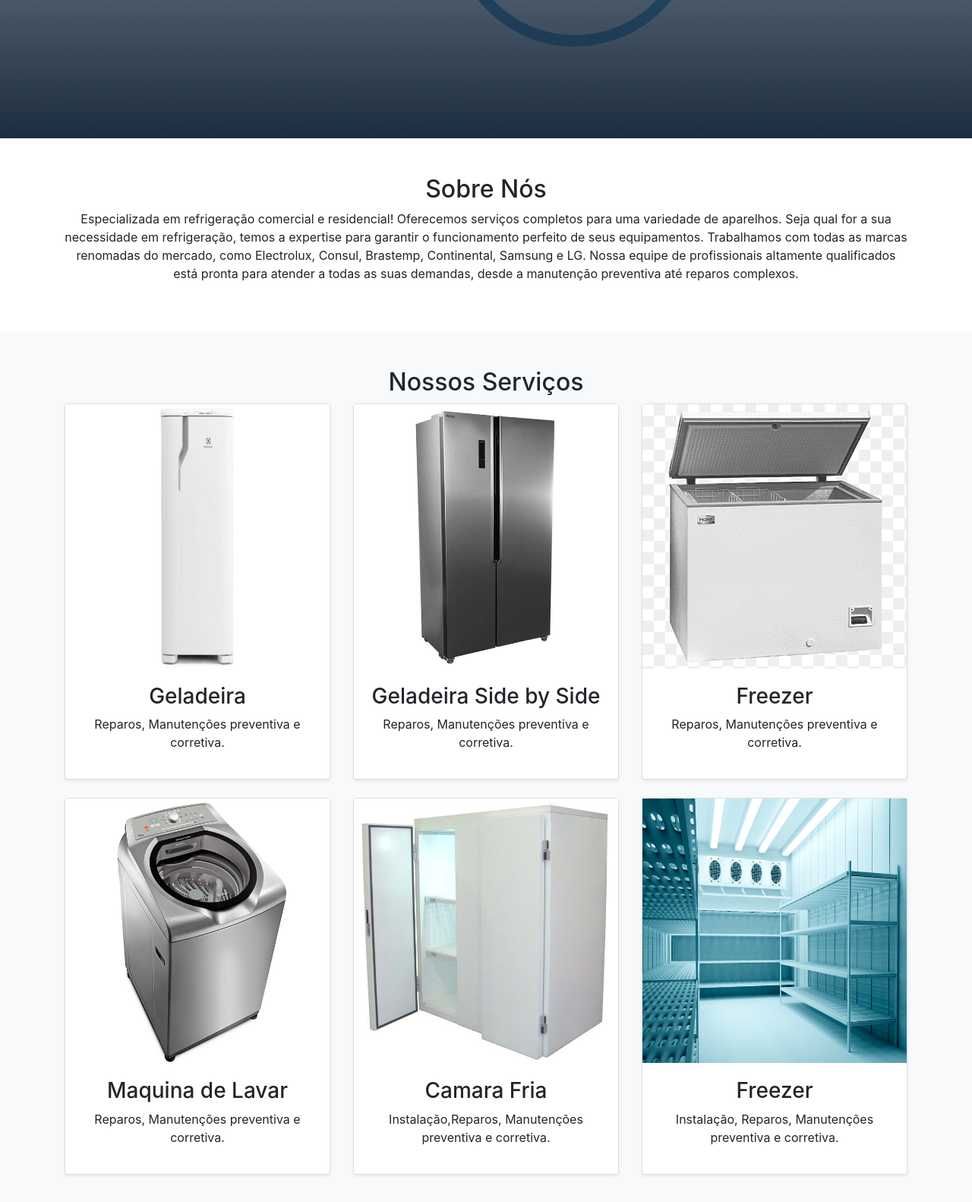
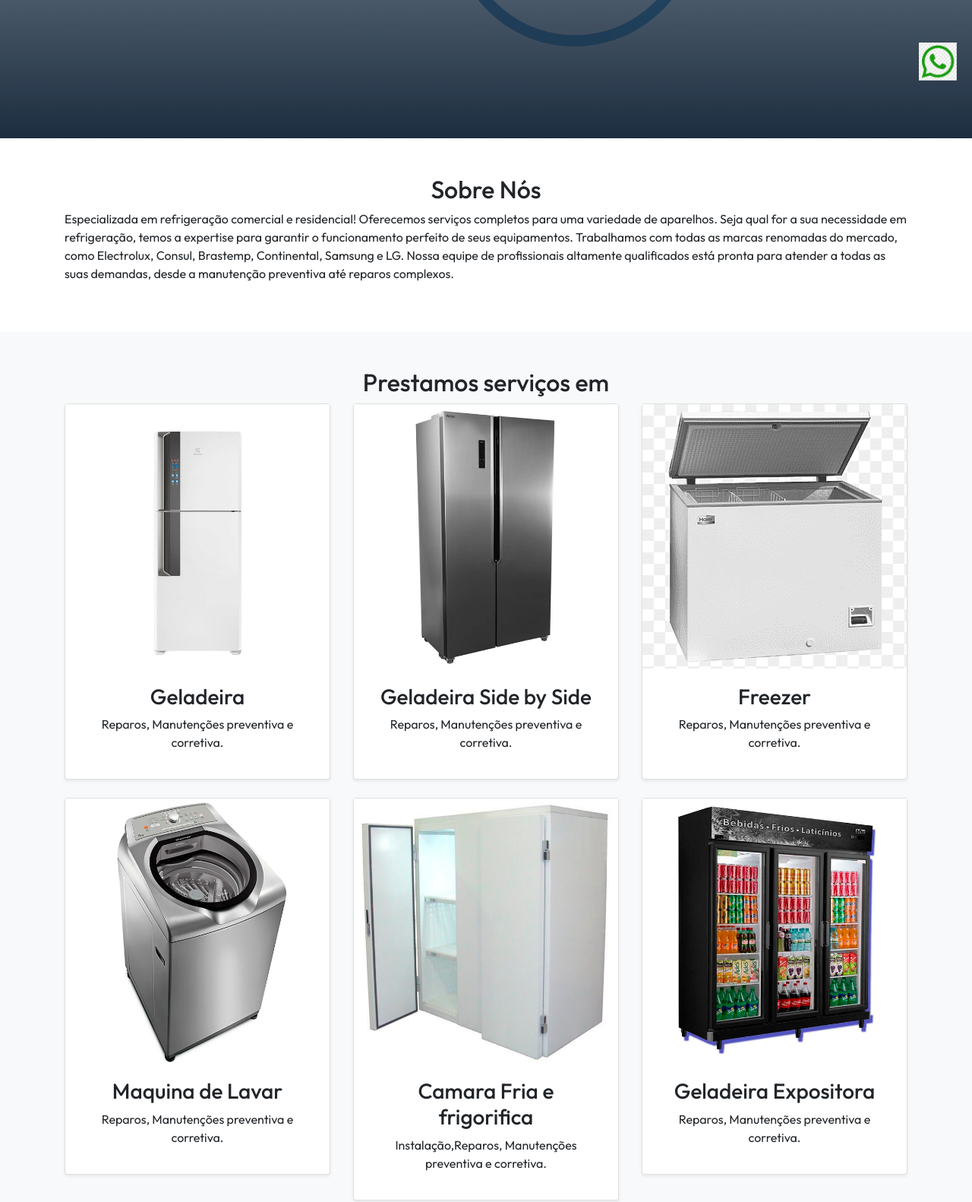
Before and after one commit to sancamargosan/litoralrefrigera, a plain HTML site: page index.html in a window 1280 px wide. Shown: the part 674-2256 px from the top of the page at 76% size. Drawn offline with nearby package versions, Linux system fonts and the light colour scheme.

Commit message:
:sparkles: feat: inseri botão whatsapp, alterei a fonte, alterei o resposivo do logo

```diff
--- a/index.html
+++ b/index.html
@@ -18,6 +18,9 @@
     />
     <link rel="stylesheet" href="src/css/styles.css" />
 
+    <link rel="preconnect" href="https://fonts.googleapis.com">
+    <link rel="preconnect" href="https://fonts.gstatic.com" crossorigin>
+    <link href="https://fonts.googleapis.com/css2?family=Outfit:wght@100..900&display=swap" rel="stylesheet">
   </head>
 
   <body>
@@ -69,7 +72,7 @@
     <section id="about" class="py-5">
       <div class="container">
         <h2 class="text-center">Sobre Nós</h2>
-        <p class="text-center">
+        <p class="about">
           Especializada em refrigeração comercial e residencial! Oferecemos
           serviços completos para uma variedade de aparelhos. Seja qual for a
           sua necessidade em refrigeração, temos a expertise para garantir o
@@ -85,11 +88,11 @@
     <!-- Services Section -->
     <section id="services" class="py-5 bg-light">
       <div class="container">
-        <h2 class="text-center">Nossos Serviços</h2>
+        <h2 class="text-center">Prestamos serviços em</h2>
         <div class="row text-center">
           <div class="col-md-4">
             <div class="card mb-4 shadow-sm">
-              <img src="src/images/geladeirapng.png" alt="imagem da geladeira">
+              <img src="src/images/geladeira.png" alt="imagem da geladeira">
               <div class="card-body">
                 <h3>Geladeira</h3>
                 <p>
@@ -135,7 +138,7 @@
             <div class="card mb-4 shadow-sm">
               <img src="src/images/camarafria.png" alt="imagem da camara fria">
               <div class="card-body">
-                <h3>Camara Fria</h3>
+                <h3>Camara Fria e frigorifica</h3>
                 <p>
                   Instalação,Reparos, Manutenções preventiva e corretiva.
                 </p>
@@ -144,10 +147,10 @@
           </div>
           <div class="col-md-4">
             <div class="card mb-4 shadow-sm">
-              <img src="src/images/camarafrigorifica.png" alt="imagem da camara frigorifica">
+              <img src="src/images/geladeiraespositora.png" alt="imagem da geladeira expositora">
               <div class="card-body">
-                <h3>Freezer</h3>
-                <p>Instalação, Reparos, Manutenções preventiva e corretiva.</p>
+                <h3>Geladeira Expositora</h3>
+                <p>Reparos, Manutenções preventiva e corretiva.</p>
               </div>
             </div>
           </div>
@@ -165,15 +168,16 @@
       </div>
     </footer>
 
-
-
+    <!-- WhatsApp Button -->
+    <div class="whatsapp-button">
+      <a href="https://api.whatsapp.com/send?phone=5513996326070&text=Quero%20fazer%20um%20agendamento!" target="_blank">
+        <img src="src/images/whatsapp.png" alt="icone do whatsapp">
+      </a>
+    </div>
 
     <!-- Bootstrap JS and dependencies -->
     <script src="https://code.jquery.com/jquery-3.5.1.slim.min.js"></script>
     <script src="https://cdn.jsdelivr.net/npm/@popperjs/core@2.5.4/dist/umd/popper.min.js"></script>
     <script src="https://stackpath.bootstrapcdn.com/bootstrap/4.5.2/js/bootstrap.min.js"></script>
-
-
-
   </body>
 </html>
--- a/src/css/styles.css
+++ b/src/css/styles.css
@@ -2,6 +2,7 @@
     margin: 0;
     padding: 0;
     box-sizing: border-box;
+    font-family: "Outfit", sans-serif;
 }
 
 ul{
@@ -12,6 +13,7 @@ ul{
     background-image: linear-gradient(to bottom, rgba(40, 104, 168, 0.151), #04172b), url("../images/logo.svg");
     opacity: 0.9;
     background-size: cover;
+    background-repeat: no-repeat;
     height: 100vh;
     color: rgb(255, 255, 255);
     display: flex;
@@ -30,3 +32,33 @@ ul{
     font-size: 1.3rem;
     color: #fff;
   }
+
+  .whatsapp-button {
+    position: fixed;
+    bottom: 20px;
+    right: 20px;
+    z-index: 100;
+  }
+  .whatsapp-button img {
+    width: 50px;
+    height: 50px;
+  }
+  .abaout p{
+    font-weight: 300;
+    font-size: 14px;
+  }
+  @media (max-width: 1024px){
+    .head {
+      position: relative;
+    background-image: linear-gradient(to bottom, rgba(40, 104, 168, 0.151), #04172b), url("../images/logo.svg");
+    opacity: 0.9;
+    background-size: contain;
+    background-repeat: no-repeat;
+    height: 100vh;
+    color: rgb(255, 255, 255);
+    display: flex;
+    align-items: center;
+    justify-content: center;
+    text-align: center;
+    }
+  }
```
Also changed, not shown: src/images/geladeira.jpg (deleted), src/images/geladeira.png (added), src/images/geladeiraespositora.png (added), src/images/geladeirapng.png (deleted), src/images/logo.png (added), src/images/whatsapp.png (added).
